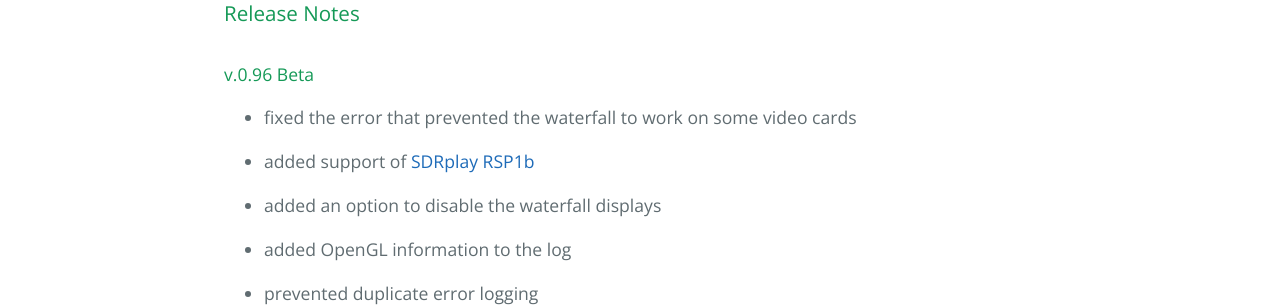
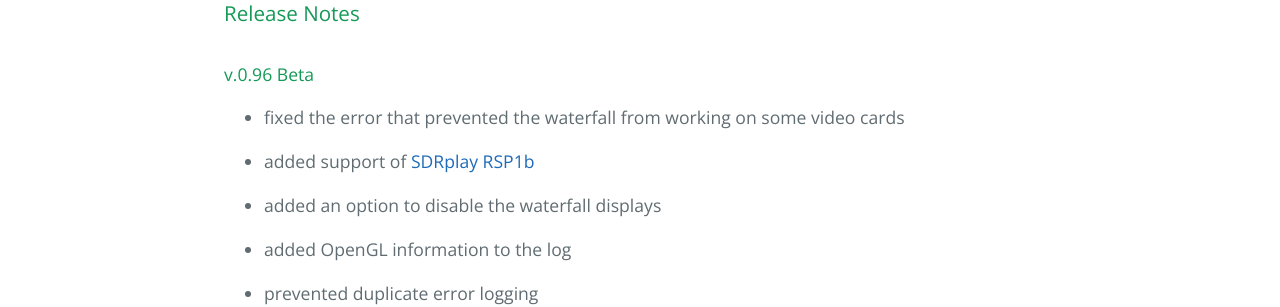
Before and after one commit to VE3NEA/JTSkimmer, a Jekyll site: the page built from docs/download.md, in a window 1280 px wide. Shown: the part 700-1007 px from the top of the page. Built offline with Jekyll 4.4.1, drawn with Linux system fonts in a browser that asks for light colours.

Commit message:
docs: fix grammar error

```diff
--- a/docs/download.md
+++ b/docs/download.md
@@ -17,7 +17,7 @@ See [All Releases](https://github.com/VE3NEA/JTSkimmer/releases)
 
 #### v.0.96 Beta
 
-- fixed the error that prevented the waterfall to work on some video cards
+- fixed the error that prevented the waterfall from working on some video cards
 
 - added support of [SDRplay RSP1b](https://www.sdrplay.com/rsp1b/)
 
```
